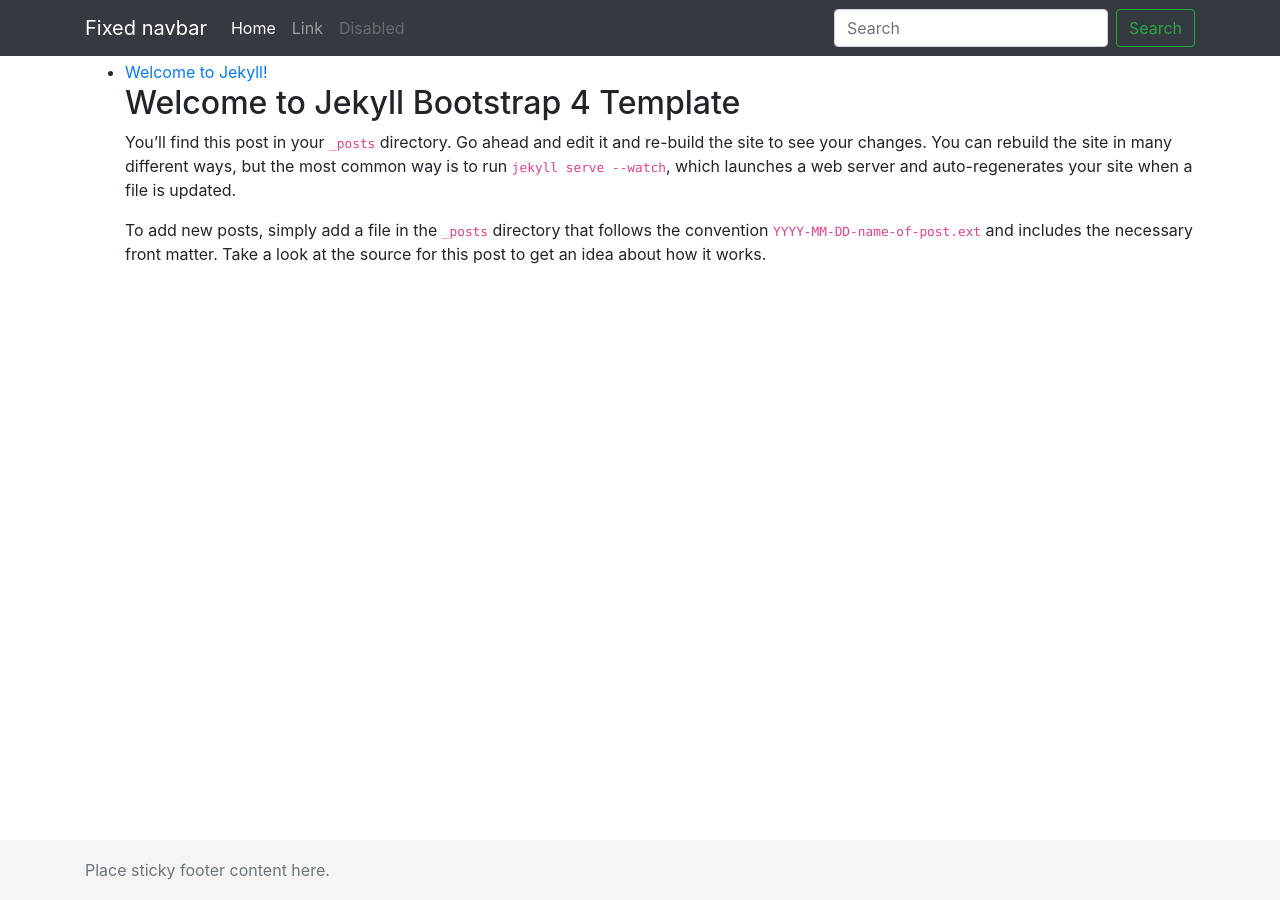
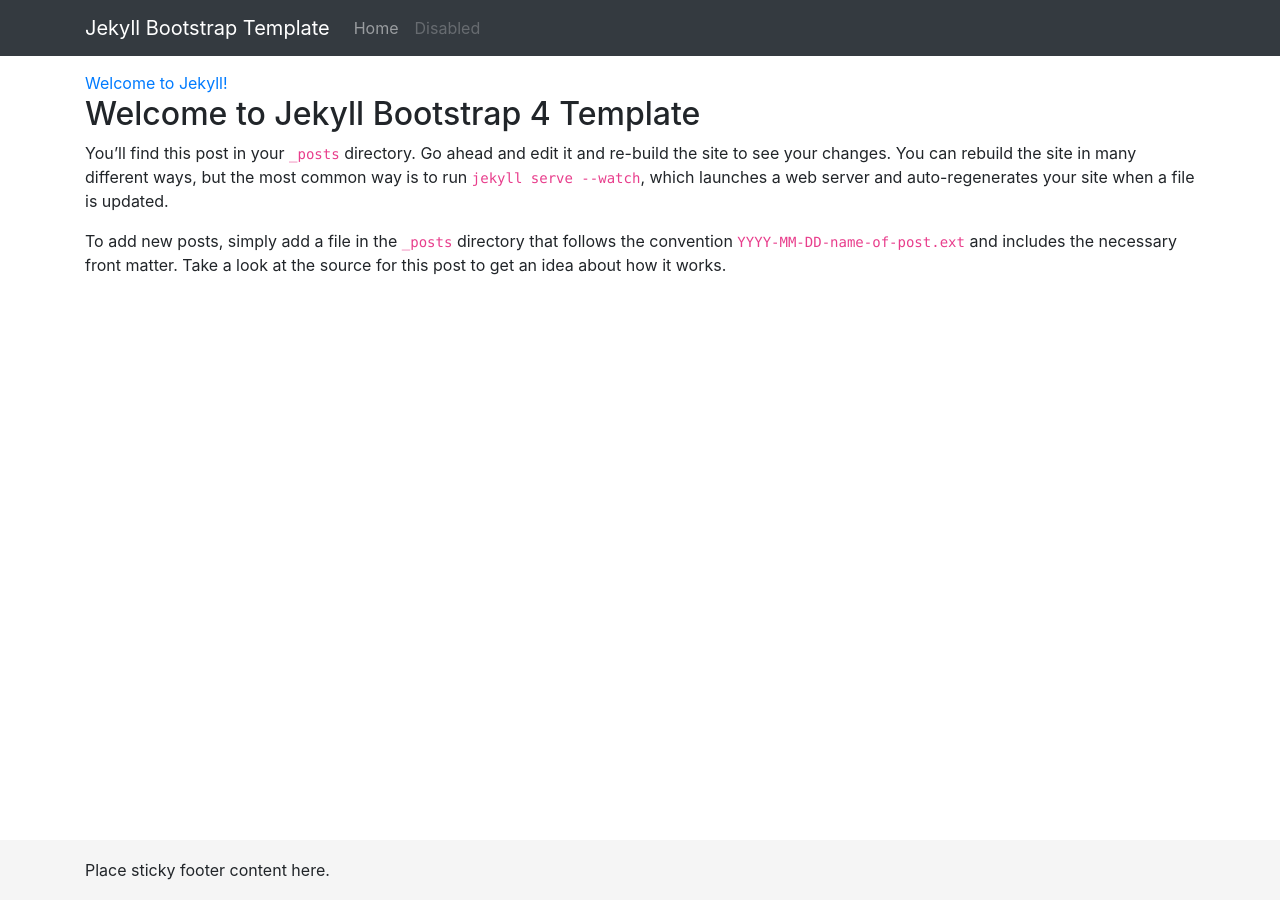
Before and after one commit to vakho10/jekyll-bootstrap-template, a Jekyll site: the page built from index.html, in a window 1280 px wide. Built offline with Jekyll 4.4.1, drawn with Linux system fonts in a browser that asks for light colours.

Commit message:
Changed design.

```diff
--- a/_includes/footer.html
+++ b/_includes/footer.html
@@ -1,5 +1,5 @@
 <footer class="footer">
     <div class="container">
-        <span class="text-muted">Place sticky footer content here.</span>
+        <span>Place sticky footer content here.</span>
     </div>
 </footer>
--- a/_includes/head.html
+++ b/_includes/head.html
@@ -12,3 +12,4 @@
 
 <!-- Custom styles for this template -->
 <link href='{{ "assets/css/sticky-footer-navbar.css" | relative_url }}' rel="stylesheet" />
+<link href='{{ "assets/css/style.css" | relative_url }}' rel="stylesheet" />
--- a/_includes/header.html
+++ b/_includes/header.html
@@ -2,27 +2,20 @@
     <!-- Fixed navbar -->
     <nav class="navbar navbar-expand-md navbar-dark fixed-top bg-dark">
         <div class="container">
-            <a class="navbar-brand" href="#">Fixed navbar</a>
+            <a class="navbar-brand" href='{{ "/" | relative_url }}'>{{ site.title }}</a>
             <button class="navbar-toggler" type="button" data-toggle="collapse" data-target="#navbarCollapse" aria-controls="navbarCollapse"
                 aria-expanded="false" aria-label="Toggle navigation">
                 <span class="navbar-toggler-icon"></span>
             </button>
             <div class="collapse navbar-collapse" id="navbarCollapse">
                 <ul class="navbar-nav mr-auto">
-                    <li class="nav-item active">
-                        <a class="nav-link" href="#">Home <span class="sr-only">(current)</span></a>
-                    </li>
                     <li class="nav-item">
-                        <a class="nav-link" href="#">Link</a>
+                        <a class="nav-link" href='{{ "/" | relative_url }}'>Home</a>
                     </li>
                     <li class="nav-item">
                         <a class="nav-link disabled" href="#">Disabled</a>
                     </li>
                 </ul>
-                <form class="form-inline mt-2 mt-md-0">
-                    <input class="form-control mr-sm-2" type="text" placeholder="Search" aria-label="Search">
-                    <button class="btn btn-outline-success my-2 my-sm-0" type="submit">Search</button>
-                </form>
             </div>
         </div>
     </nav>
--- a/assets/css/sticky-footer-navbar.css
+++ b/assets/css/sticky-footer-navbar.css
@@ -5,14 +5,11 @@
   min-height: 100%;
 }
 body {
-  /* Margin bottom by footer height */
-  margin-bottom: 60px;
+  display: flex;
+  min-height: 100vh;
+  flex-direction: column;
 }
 .footer {
-  position: absolute;
-  bottom: 0;
-  width: 100%;
-  /* Set the fixed height of the footer here */
   height: 60px;
   line-height: 60px; /* Vertically center the text there */
   background-color: #f5f5f5;
@@ -23,15 +20,15 @@
 -------------------------------------------------- */
 /* Not required for template or sticky footer method. */
 
+body > main {
+  flex: 1;
+}
+
 body > .container {
-  padding: 60px 15px 0;
+  padding: 71px 15px 15px;
 }
 
 .footer > .container {
   padding-right: 15px;
   padding-left: 15px;
 }
-
-code {
-  font-size: 80%;
-}
--- a/index.html
+++ b/index.html
@@ -1,11 +1,11 @@
 ---
 layout: default
 ---
-<ul>
+<section>
   {% for post in site.posts %}
-  <li>
+  <article>
     <a href='{{ post.url | relative_url }}'>{{ post.title }}</a>
     {{ post.excerpt }}
-  </li>
+  </article>
   {% endfor %}
-</ul>
+</section>
```
Also changed, not shown: assets/css/style.css (added).
